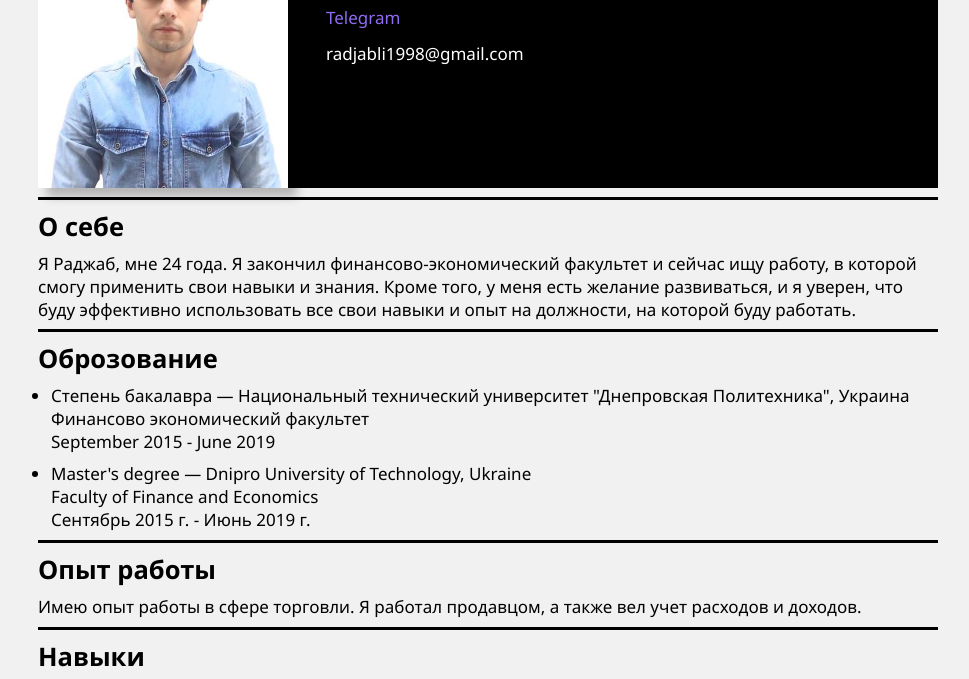
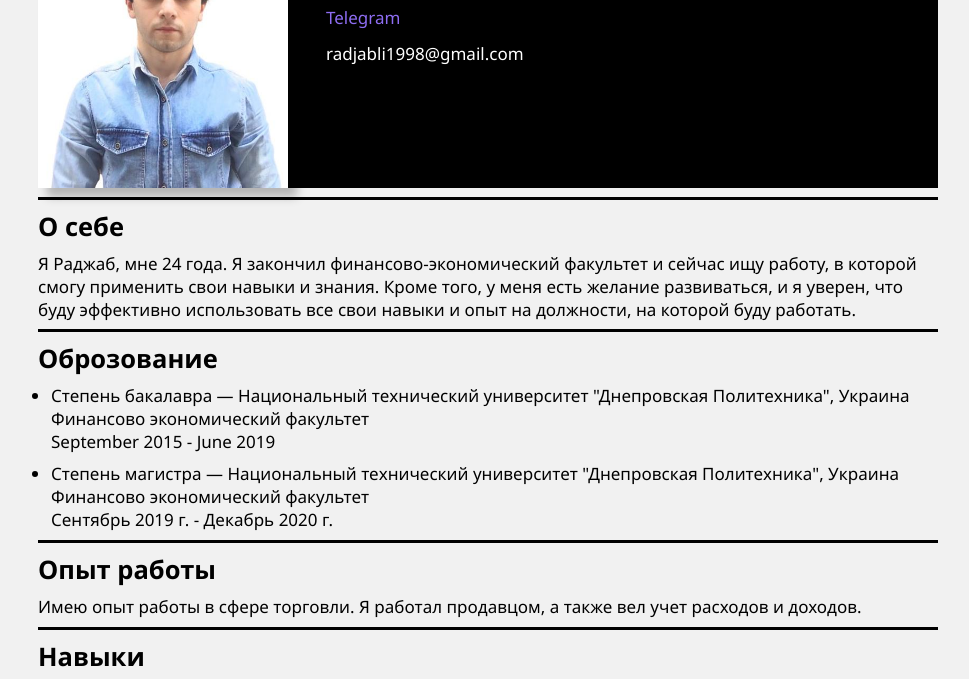
Before and after one commit to Rajab13/CV_RU, a plain HTML site: page index.html in a window 1280 px wide. Shown: the part 99-778 px from the top of the page, without its empty margins (152-1121 px from the left). Drawn offline with Linux system fonts and the light colour scheme.

Commit message:
Update index.html

```diff
--- a/index.html
+++ b/index.html
@@ -49,9 +49,10 @@
       </ul>
       <ul>
         <li>
-          <p>Master's degree — Dnipro University of Technology, Ukraine</p>
-          <p>Faculty of Finance and Economics</p>
-          <p>Сентябрь 2015 г. - Июнь 2019 г.</p>
+          <p>Степень магистра — Национальный технический университет
+            "Днепровская Политехника", Украина</p>
+          <p>Финансово экономический факультет</p>
+          <p>Сентябрь 2019 г. - Декабрь 2020 г.</p>
         </li>
       </ul>
 
```
